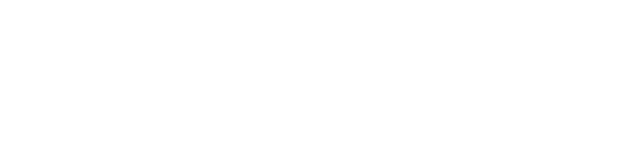
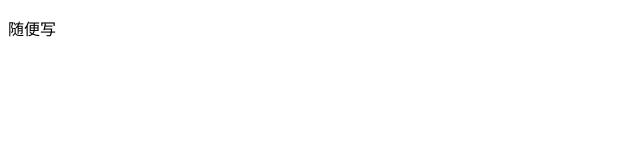
Before and after one commit to zwzy1279/web-study, a plain HTML site: page Untitled-1.html in a window 1280 px wide. Shown: the full height of the page, 0-640 px from the left. Drawn offline with Linux system fonts and the light colour scheme.

Commit message:
first commit

```diff
--- a/Untitled-1.html
+++ b/Untitled-1.html
@@ -6,5 +6,6 @@
 </head>
 
 <body>
+<p>随便写</p>
 </body>
 </html>
```
